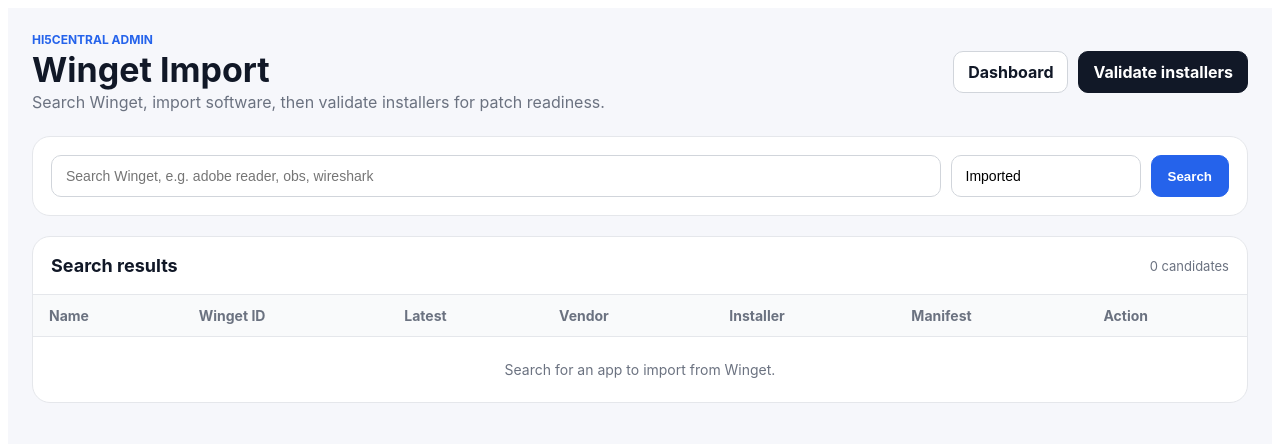
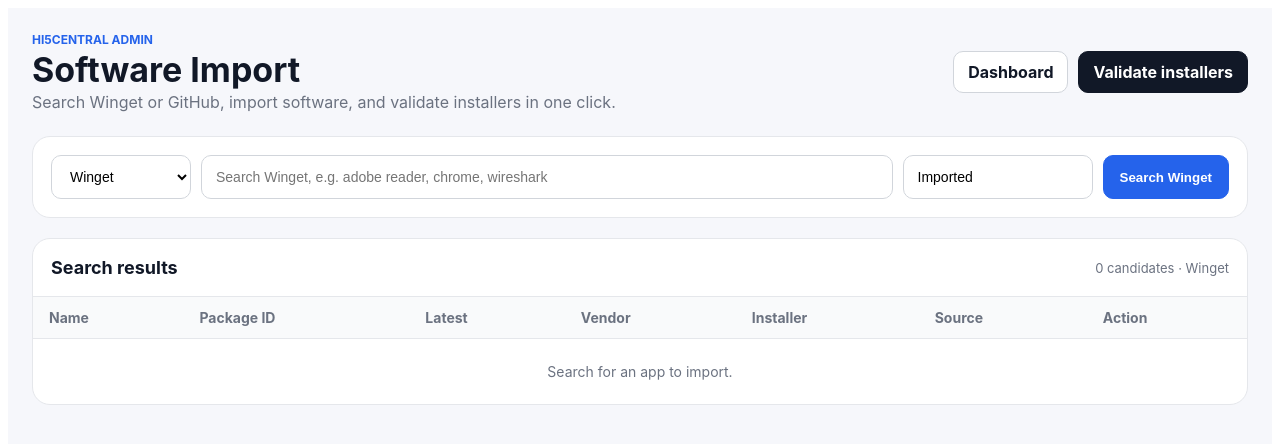
Before and after one commit to dansut24/hi5central-software-intelligence, a Next.js app: page /admin in a window 1280 px wide. Shown: the top 444 px of the page. Built offline with nearby package versions, Linux system fonts and the light colour scheme.

Commit message:
add git awareness to admin seatch

```diff
--- a/app/admin/page.js
+++ b/app/admin/page.js
@@ -2,7 +2,23 @@
 
 import { useState } from "react";
 
+const PROVIDERS = {
+  winget: {
+    label: "Winget",
+    searchUrl: "/api/winget/search",
+    importUrl: "/api/winget/import-and-validate",
+    idField: "winget_id",
+  },
+  github: {
+    label: "GitHub",
+    searchUrl: "/api/github/search",
+    importUrl: "/api/github/import-and-validate",
+    idField: "package_id",
+  },
+};
+
 export default function AdminPage() {
+  const [provider, setProvider] = useState("winget");
   const [query, setQuery] = useState("");
   const [category, setCategory] = useState("Imported");
   const [loading, setLoading] = useState(false);
@@ -10,18 +26,22 @@
   const [results, setResults] = useState([]);
   const [message, setMessage] = useState("");
 
-  async function searchWinget() {
+  const activeProvider = PROVIDERS[provider];
+
+  async function searchSoftware() {
     setLoading(true);
     setMessage("");
 
     try {
-      const res = await fetch(`/api/winget/search?q=${encodeURIComponent(query)}&limit=15`);
+      const res = await fetch(
+        `${activeProvider.searchUrl}?q=${encodeURIComponent(query)}&limit=15`
+      );
+
       const json = await res.json();
-
       if (!json.ok) throw new Error(json.error);
 
       setResults(json.results || []);
-      setMessage(`Found ${json.count} result(s).`);
+      setMessage(`Found ${json.count} result(s) from ${activeProvider.label}.`);
     } catch (error) {
       setMessage(error.message);
     } finally {
@@ -29,20 +49,32 @@
     }
   }
 
-  async function importPackage(wingetId) {
-  setImporting(wingetId);
+  async function importPackage(item) {
+    const packageId = item[activeProvider.idField];
+
+    setImporting(packageId);
     setMessage("");
 
     try {
-    const res = await fetch("/api/winget/import-and-validate", {
+      const body =
+        provider === "github"
+          ? {
+              package_id: packageId,
+              category,
+              name: item.name,
+              vendor: item.vendor,
+            }
+          : {
+              winget_id: packageId,
+              category,
+            };
+
+      const res = await fetch(activeProvider.importUrl, {
         method: "POST",
         headers: {
           "Content-Type": "application/json",
         },
-      body: JSON.stringify({
-        winget_id: wingetId,
-        category,
-      }),
+        body: JSON.stringify(body),
       });
 
       const json = await res.json();
@@ -59,14 +91,22 @@
     }
   }
 
+  function getItemId(item) {
+    return item.winget_id || item.package_id;
+  }
+
+  function getLatest(item) {
+    return item.latest_version || item.latest_seen_version || "";
+  }
+
   return (
     <main style={styles.page}>
       <section style={styles.header}>
         <div>
           <p style={styles.eyebrow}>Hi5Central Admin</p>
-          <h1 style={styles.title}>Winget Import</h1>
+          <h1 style={styles.title}>Software Import</h1>
           <p style={styles.subtitle}>
-            Search Winget, import software, then validate installers for patch readiness.
+            Search Winget or GitHub, import software, and validate installers in one click.
           </p>
         </div>
 
@@ -74,7 +114,7 @@
           <a style={styles.button} href="/">
             Dashboard
           </a>
-          <a style={styles.buttonDark} href="/api/installers/validate-downloads?limit=50">
+          <a style={styles.buttonDark} href="/api/installers/validate-downloads?limit=100">
             Validate installers
           </a>
         </div>
@@ -82,13 +122,30 @@
 
       <section style={styles.panel}>
         <div style={styles.searchRow}>
+          <select
+            style={styles.select}
+            value={provider}
+            onChange={(event) => {
+              setProvider(event.target.value);
+              setResults([]);
+              setMessage("");
+            }}
+          >
+            <option value="winget">Winget</option>
+            <option value="github">GitHub</option>
+          </select>
+
           <input
             style={styles.input}
             value={query}
             onChange={(event) => setQuery(event.target.value)}
-            placeholder="Search Winget, e.g. adobe reader, obs, wireshark"
+            placeholder={
+              provider === "github"
+                ? "Search GitHub, e.g. ventoy, rustdesk, obs"
+                : "Search Winget, e.g. adobe reader, chrome, wireshark"
+            }
             onKeyDown={(event) => {
-              if (event.key === "Enter") searchWinget();
+              if (event.key === "Enter") searchSoftware();
             }}
           />
 
@@ -101,10 +158,10 @@
 
           <button
             style={styles.primaryButton}
-            onClick={searchWinget}
+            onClick={searchSoftware}
             disabled={loading || query.trim().length < 2}
           >
-            {loading ? "Searching..." : "Search"}
+            {loading ? "Searching..." : `Search ${activeProvider.label}`}
           </button>
         </div>
 
@@ -114,7 +171,9 @@
       <section style={styles.panel}>
         <div style={styles.panelHeader}>
           <h2 style={styles.panelTitle}>Search results</h2>
-          <span style={styles.muted}>{results.length} candidates</span>
+          <span style={styles.muted}>
+            {results.length} candidates · {activeProvider.label}
+          </span>
         </div>
 
         <div style={styles.tableWrap}>
@@ -122,31 +181,35 @@
             <thead>
               <tr>
                 <th style={styles.th}>Name</th>
-<th style={styles.th}>Winget ID</th>
+                <th style={styles.th}>Package ID</th>
                 <th style={styles.th}>Latest</th>
                 <th style={styles.th}>Vendor</th>
                 <th style={styles.th}>Installer</th>
-<th style={styles.th}>Manifest</th>
+                <th style={styles.th}>Source</th>
                 <th style={styles.th}>Action</th>
               </tr>
             </thead>
 
             <tbody>
-              {results.map((item) => (
-                <tr key={item.winget_id}>
+              {results.map((item) => {
+                const id = getItemId(item);
+
+                return (
+                  <tr key={id}>
                     <td style={styles.td}>
-    <strong>{item.name || "Unknown"}</strong>
+                      <strong>{item.name || id}</strong>
+                      {item.description && (
+                        <div style={styles.small}>{item.description}</div>
+                      )}
                       {item.error && <div style={styles.error}>{item.error}</div>}
                     </td>
 
                     <td style={styles.td}>
-    <code style={styles.code}>{item.winget_id}</code>
+                      <code style={styles.code}>{id}</code>
                     </td>
 
                     <td style={styles.td}>
-    <code style={styles.code}>
-      {item.latest_version || item.latest_seen_version}
-    </code>
+                      <code style={styles.code}>{getLatest(item) || "Unknown"}</code>
                     </td>
 
                     <td style={styles.td}>{item.vendor || "Unknown"}</td>
@@ -158,27 +221,32 @@
                     </td>
 
                     <td style={styles.td}>
-    <a style={styles.link} href={item.source_url || item.html_url} target="_blank">
-      View manifest
+                      <a
+                        style={styles.link}
+                        href={item.source_url || item.html_url}
+                        target="_blank"
+                      >
+                        View source
                       </a>
                     </td>
 
                     <td style={styles.td}>
                       <button
                         style={styles.importButton}
-      onClick={() => importPackage(item.winget_id)}
+                        onClick={() => importPackage(item)}
                         disabled={Boolean(importing) || item.importable === false}
                       >
-      {importing === item.winget_id ? "Importing..." : "Import + Validate"}
+                        {importing === id ? "Importing..." : "Import + Validate"}
                       </button>
                     </td>
                   </tr>
-              ))}
+                );
+              })}
 
               {results.length === 0 && (
                 <tr>
                   <td style={styles.empty} colSpan={7}>
-                    Search for an app to import from Winget.
+                    Search for an app to import.
                   </td>
                 </tr>
               )}
@@ -259,6 +327,14 @@
     padding: 18,
     flexWrap: "wrap",
   },
+  select: {
+    width: 140,
+    padding: "12px 14px",
+    borderRadius: 10,
+    border: "1px solid #d1d5db",
+    fontSize: 14,
+    background: "#ffffff",
+  },
   input: {
     flex: "1 1 320px",
     padding: "12px 14px",
@@ -326,10 +402,33 @@
     verticalAlign: "top",
     whiteSpace: "nowrap",
   },
+  small: {
+    color: "#6b7280",
+    fontSize: 12,
+    marginTop: 4,
+    maxWidth: 360,
+    whiteSpace: "normal",
+  },
   code: {
     background: "#f3f4f6",
     padding: "3px 6px",
     borderRadius: 6,
+  },
+  badge: {
+    display: "inline-block",
+    background: "#eef2ff",
+    color: "#3730a3",
+    borderRadius: 999,
+    padding: "3px 8px",
+    fontSize: 12,
+    fontWeight: 700,
+  },
+  error: {
+    color: "#b91c1c",
+    fontSize: 12,
+    marginTop: 4,
+    maxWidth: 360,
+    whiteSpace: "normal",
   },
   link: {
     color: "#2563eb",
@@ -350,20 +449,4 @@
     textAlign: "center",
     color: "#6b7280",
   },
-  badge: {
-  display: "inline-block",
-  background: "#eef2ff",
-  color: "#3730a3",
-  borderRadius: 999,
-  padding: "3px 8px",
-  fontSize: 12,
-  fontWeight: 700,
-},
-error: {
-  color: "#b91c1c",
-  fontSize: 12,
-  marginTop: 4,
-  maxWidth: 320,
-  whiteSpace: "normal",
-},
 };
```
Lines whose indentation alone changed are shown as unchanged.
